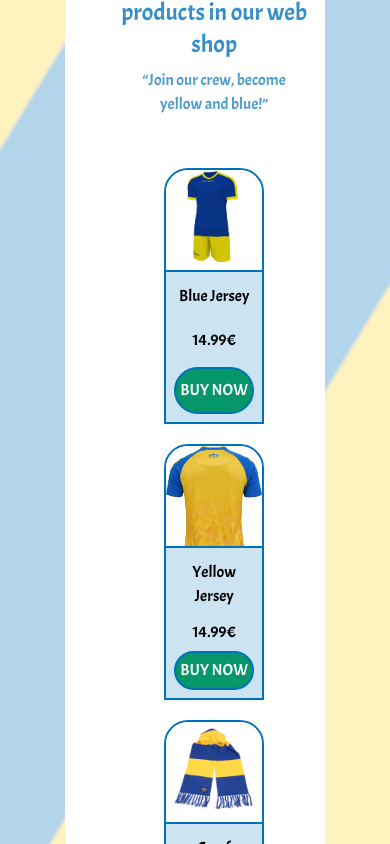
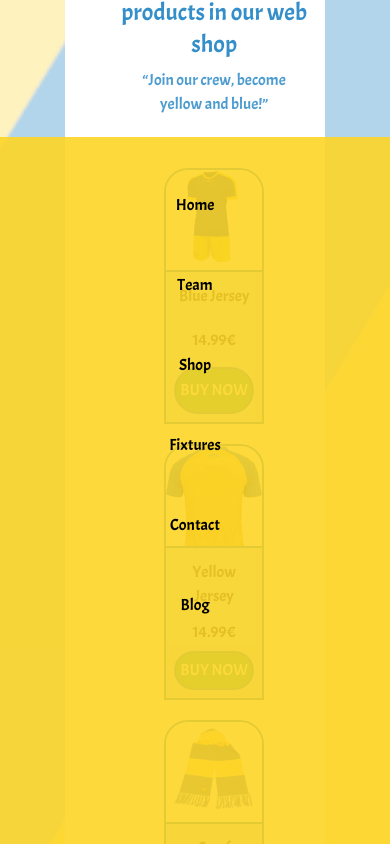
Before and after one commit to lklein2505/HCI-Web-Application, a Next.js app: page /home in a window 390 px wide. Shown: the part 880-1724 px from the top of the page. Built offline with nearby package versions, Linux system fonts and the light colour scheme.

Commit message:
Adding responsive navbar

```diff
--- /dev/null
+++ b/components/burgerNav.js
@@ -0,0 +1,21 @@
+import { navigationItems } from "../const/navbarList";
+import Navbar from "./navbar/navbar";
+
+const BurgerNavigation = ({ isOpen }) => {
+    return (
+       <main className={`${ !isOpen ? "translate-y-full" : "translate-x-0"}
+            top-50 transform translate fixed m-0 p-0 bg-vagon-yellow bg-opacity-90 md:hidden w-screen transition duration-500 ease-in-out flex-col justify-center items-center h-screen z-40`}
+        >
+            {navigationItems.map((e) => (
+                <li
+                    key={e}
+                    className="text-center mt-14 list-none p-0"
+                >
+                    {e}
+                </li>
+            ))}
+       </main>
+    );
+}
+
+export default BurgerNavigation;
--- a/components/navbar/navbar.jsx
+++ b/components/navbar/navbar.jsx
@@ -1,10 +1,10 @@
 import Item from './item';
 import { navigationItems } from '../../const/navbarList';
 
-const Navbar = ({ selected }) => {
+const Navbar = ({ classes, selected }) => {
 
     return (
-        <nav className="hidden sm:inline-flex list-none relative rounded-t-3xl border-b-2">
+        <nav className={`${ classes ? 'block' : 'hidden'} md:inline-flex list-none relative rounded-t-3xl border-b-2 ${classes}`}>
             {navigationItems.map((item) => (
                 <Item key={item} isSelected={selected === item} name={item} />
             ))}
--- a/modules/header/header.js
+++ b/modules/header/header.js
@@ -4,6 +4,7 @@ import Image from 'next/image';
 import LogoImg from '../../assets/logo.png';
 import Navbar from '../../components/navbar/navbar';
 import Hamburger from '../../public/icons8-menu.svg';
+import BurgerNavigation from '../../components/burgerNav';
 
 const Header = () => {
 
@@ -19,10 +20,11 @@ const Header = () => {
                     alt="Design logo"
                 />
             </div>
-            <div className="flex justify-center m-4 sm:hidden">
+            <div className="flex justify-center m-4 md:hidden">
+                <BurgerNavigation isOpen={isClicked} />
                 <Image
                     onClick={() => setIsClicked(!isClicked)}
-                    className={`cursor-pointer transition-all ease-linear duration-700 ${
+                    className={`cursor-pointer z-50 transition-all ease-linear duration-700 ${
                         isClicked ? 'transform rotate-90' : ''
                     }`}
                     src={Hamburger}
```
